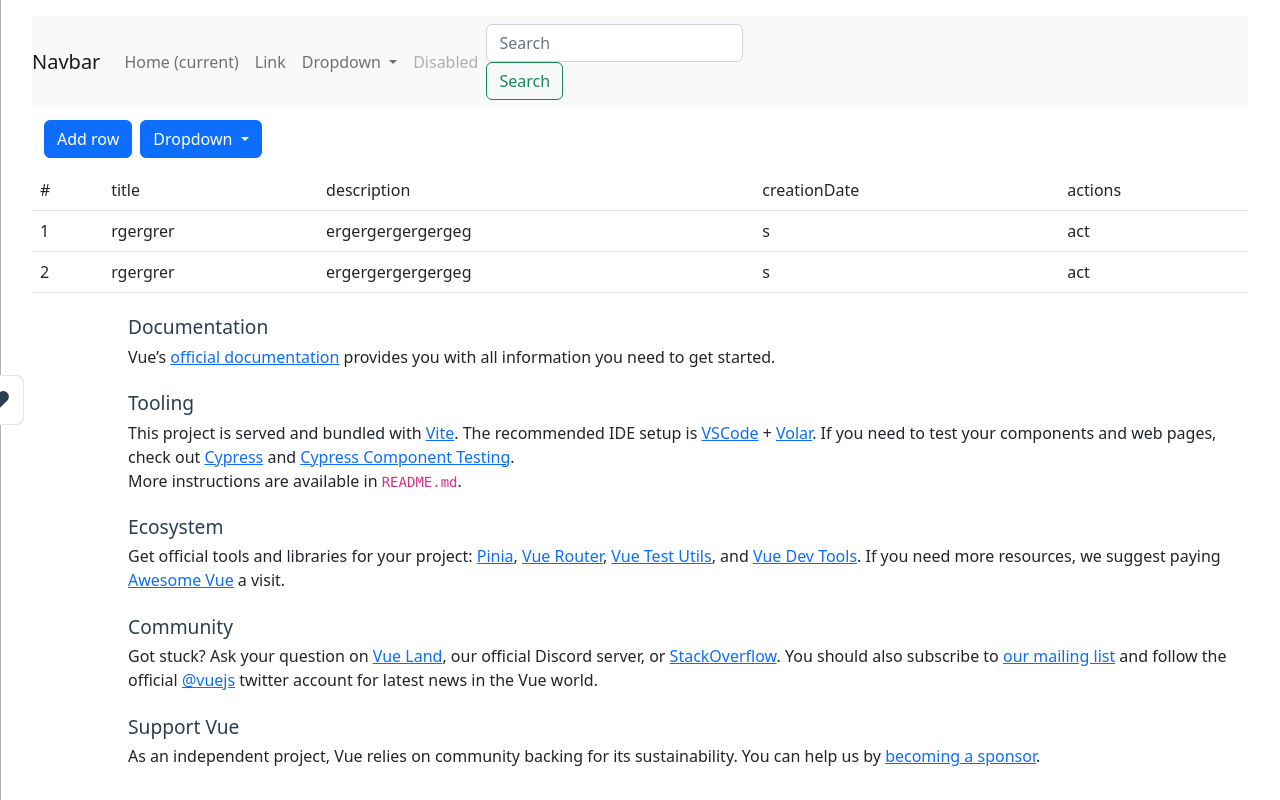
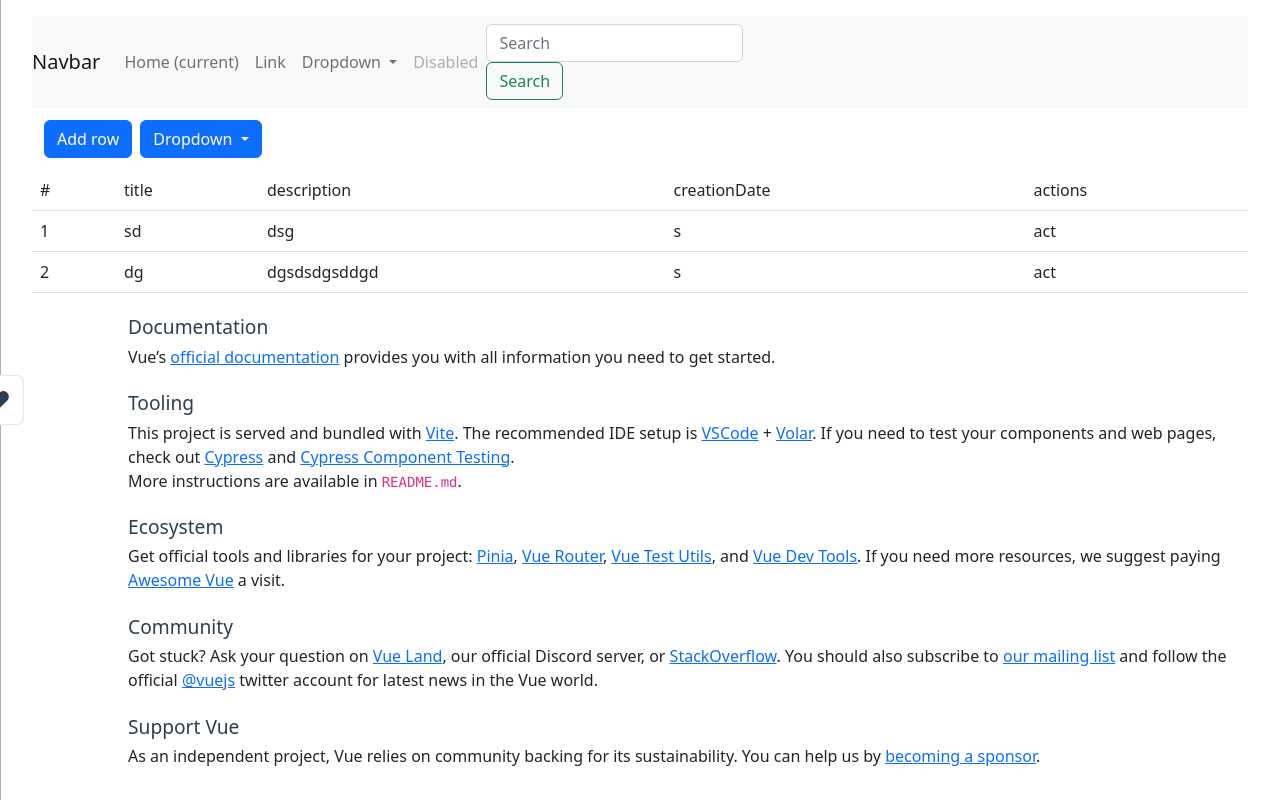
Before and after one commit to mohammadjebrahimi/todo, a Vue app in the folder parsTech-test/: page / in a window 1280 px wide. Built offline with nearby package versions, Linux system fonts and the light colour scheme.

Commit message:
feat(): add filter to state

```diff
--- a/parsTech-test/src/stores/todolist.js
+++ b/parsTech-test/src/stores/todolist.js
@@ -1,29 +1,56 @@
-import { ref } from 'vue'
+import { computed, ref } from 'vue'
 import { defineStore } from 'pinia'
 
 export const useTodoListStore = defineStore('todoList', () => {
 
   const todoListRows = ref([{
-    title: 'rgergrer',
-    description: 'ergergergergergeg',
-    creationDate:'s'
-  },{
-    title: 'rgergrer',
-    description: 'ergergergergergeg',
-    creationDate:'s'
+    title: 'sd',
+    description: 'dsg',
+    creationDate: 's'
+  }, {
+    title: 'dg',
+    description: 'dgsdsdgsddgd',
+    creationDate: 's'
   }])
+  const todoListFilter = ref({
+    title: 'sd',
+    description: 'dsg',
+    creationDate: 's'
+  })
   const todoListHeaders = ref({
     title: { isVisible: true },
     description: { isVisible: true },
-    creationDate:{isVisible: true }
+    creationDate: { isVisible: true }
   })
+  const filteredRows = computed((rows) => rows.filter((item) => {
+    for (const key in todoListFilter.value) {
+      if (item[key] === undefined || item[key] != todoListFilter.value[key])
+        return false;
+    }
+    return true;
+  }))
+  const filterOption = computed(() => todoListRows.value.reduce((acc, item) => {
+    for (const key in todoListHeaders.value) {
+      if (item[key] !== undefined) {
+        acc[key] = new Set([...acc[key] ?? [], item[key]]);
+      }
+    }
+    return acc
+  }, {}))
+  const searchedRows = computed(({ rows, search }) => rows.filter((item) => {
+    for (const key in todoListHeaders.value) {
+      if (item[key] === undefined || !item[key].includes(search))
+        return false;
+    }
+    return true;
+  }))
+
   const addRow = (row) => {
     const creationDate = new Date().toLocaleDateString();
     todoListRows.value.push({ ...row, creationDate })
   };
   const deleteRow = (index) => {
     return checkRowIndex ? todoListRows.value.splice(index, 1) : []
-
   }
   const updateRow = ({ index, row }) => {
     return checkRowIndex ? todoListRows.value[index] = row : null
@@ -34,9 +61,19 @@ export const useTodoListStore = defineStore('todoList', () => {
     return index > -1
   }
 
-  const updateTodoListHeaderVisibility=({key,isVisible})=>{
-   return todoListHeaders.value[key].isVisible=isVisible
+  const updateTodoListHeaderVisibility = ({ key, isVisible }) => {
+    return todoListHeaders.value[key].isVisible = isVisible
   }
 
-  return { todoListRows, addRow, deleteRow, updateRow, todoListHeaders,updateTodoListHeaderVisibility }
+  return {
+    todoListRows,
+    addRow,
+    deleteRow,
+    updateRow,
+    todoListHeaders,
+    updateTodoListHeaderVisibility,
+    filteredRows,
+    todoListFilter,
+    filterOption
+  }
 })
```
